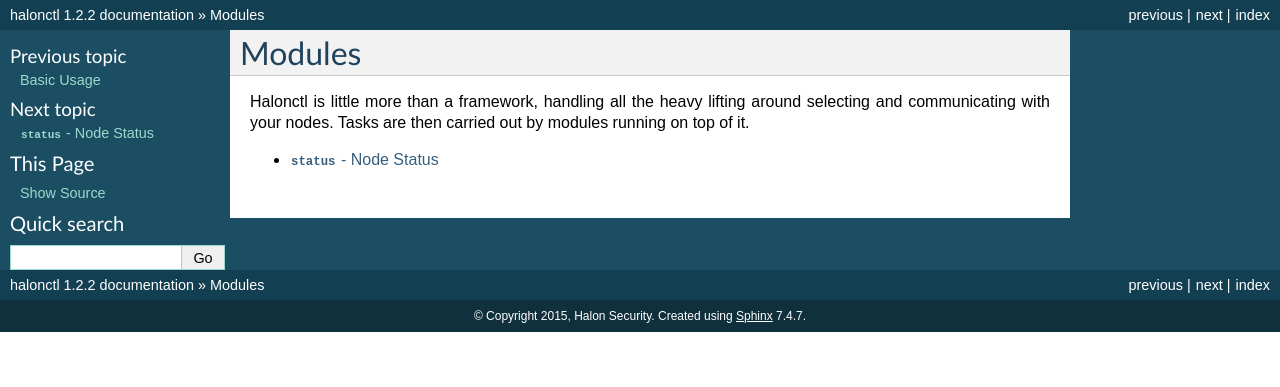
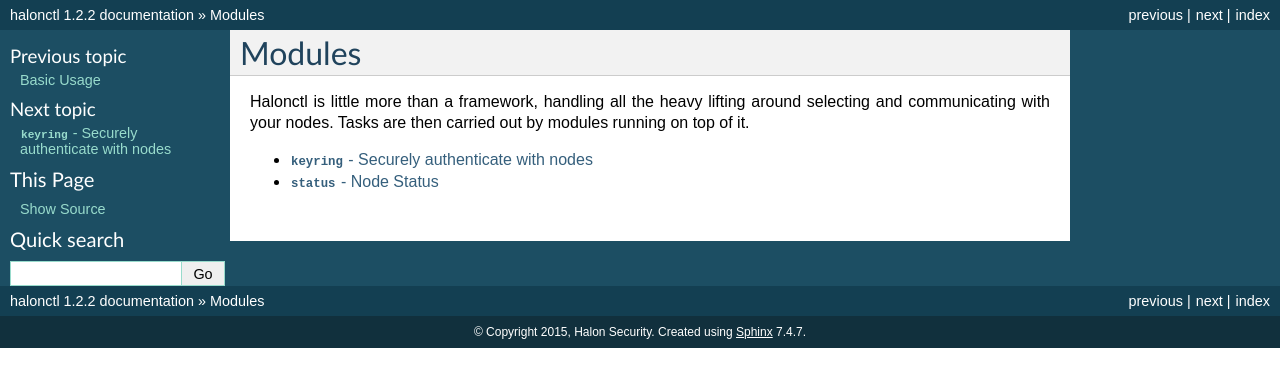
Before and after one commit to wildegnux/halonctl, a Sphinx documentation site: the page built from docs/modules.rst, in a window 1280 px wide. Shown: the top 387 px of the page. Built offline with Sphinx 7.4.7, drawn with Linux system fonts in a browser that asks for light colours; some of the changed lines change nothing that is shown.

Commit message:
Keyring docs

```diff
--- a/docs/modules.rst
+++ b/docs/modules.rst
@@ -6,4 +6,5 @@ Halonctl is little more than a framework, handling all the heavy lifting around
 .. toctree::
    :maxdepth: 1
 
+   modules/keyring
    modules/status
--- /dev/null
+++ b/docs/modules/keyring.rst
@@ -0,0 +1,46 @@
+``keyring`` - Securely authenticate with nodes
+==============================================
+
+::
+
+    halonctl keyring [subcommand]
+
+The ``keyring`` module is a bit special in that it doesn't really affect your nodes at all - rather, it's an interface to halonctl's own keyring facilities. This uses your system's password storage to store credentials more securely than it would be to enter them in your configuration files.
+
+It uses the excellent `keyring <https://bitbucket.org/kang/python-keyring-lib>`_ library, which picks the best available out of a number of backends - OSX's Keychain, Windows' Credential Vault, Linux's Secret Service, GNOME Keyring, KDE's kwallet, etc.
+
+.. warning::
+   On Linux, if you do not have either *GNOME Keyring*, *kwallet* or another Secret Service-compatible facility available, it will fall back to storing credentials in an encrypted file. This is not quite as secure, but still better than plaintext.
+
+``keyring status`` - Checking authentication status
+---------------------------------------------------
+
+::
+
+    halonctl keyring status
+
+The ``status`` subcommand will attempt to authenticate against each configured node, and simply print a yes/no for if each accepted your credentials.
+
+``keyring login`` - Logging into nodes
+--------------------------------------
+
+::
+
+    halonctl keyring login
+
+The ``login`` subcommand will go through all of your configured nodes, and ask for a password for any it can't authenticate against.
+
+Note that it will not typically, ask for your password for every node - nodes that are configured as a cluster will share credentials, and they will only be stored once for the first node it. If one node in an otherwise configured cluster rejects your credentials, it will, however, ask for that one node - nodes' individual configuration will override those of the cluster.
+
+``keyring logout`` - Logging out of nodes
+-----------------------------------------
+
+::
+
+    halonctl keyring logout
+
+The ``logout`` subcommand will go through all stored credentials, and ask to delete each entry.
+
+.. option:: -y --yes
+
+   Don't ask for each node, just delete everything.
```
